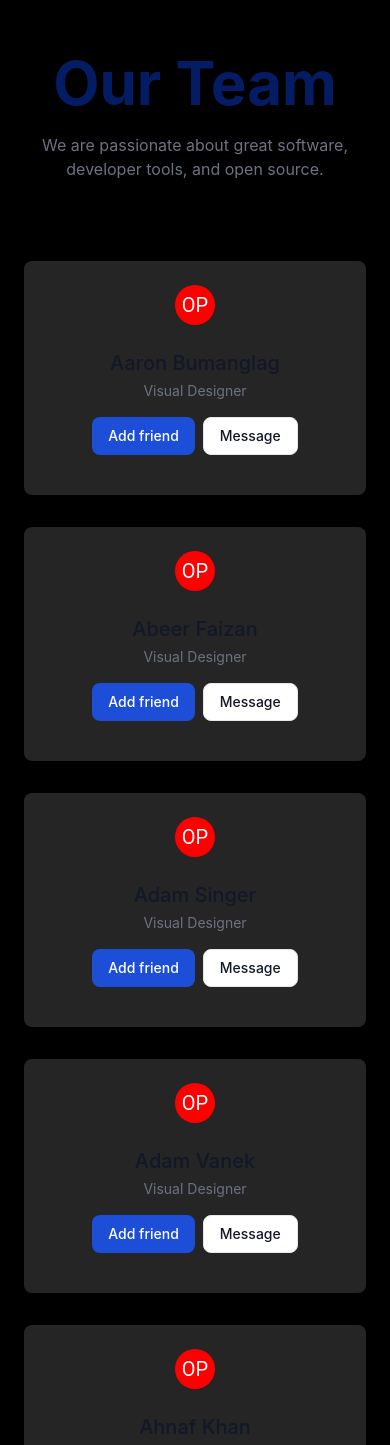
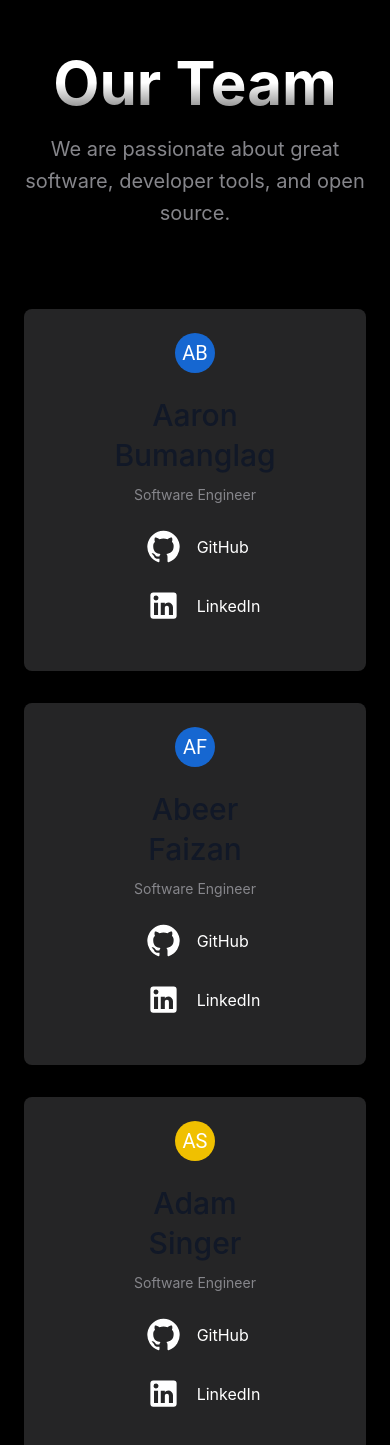
Before and after one commit to open-source-labs/Reactype-web, a Next.js app: page /TeamCards in a window 390 px wide. Shown: the part 123-1568 px from the top of the page. Built offline with nearby package versions, Linux system fonts and the light colour scheme; no server answers.

Commit message:
second 23

```diff
--- a/package.json
+++ b/package.json
@@ -20,6 +20,8 @@
     "@types/react": "18.2.21",
     "@types/react-dom": "18.2.7",
     "autoprefixer": "10.4.15",
+    "axios": "^1.6.7",
+    "cheerio": "^1.0.0-rc.12",
     "eslint": "8.48.0",
     "eslint-config-next": "13.4.19",
     "framer-motion": "^11.0.5",
--- a/src/app/constants/index.js
+++ b/src/app/constants/index.js
@@ -134,437 +134,524 @@ const dropDownMenuItems = [
 
 const people = [
   {
-    name: "Aaron Bumanglag",
+    firstName: "Aaron",
+    lastName: "Bumanglag",
     github: "https://github.com/akbuma",
     linkedin: "https://www.linkedinin.com/in/akbuma",
   },
   {
-    name: "Abeer Faizan",
+    firstName: "Abeer",
+    lastName: "Faizan",
     github: "https://github.com/abeer-f",
     linkedin: "http://www.linkedinin.com/in/abeerfaizan",
   },
   {
-    name: "Adam Singer",
+    firstName: "Adam",
+    lastName: "Singer",
     github: "https://github.com/spincycle01",
     linkedin: "https://linkedinin.com/in/adsing",
   },
   {
-    name: "Adam Vanek",
+    firstName: "Adam",
+    lastName: "Vanek",
     github: "https://github.com/atvanek",
     linkedin: "https://linkedin.com/in/atvanek",
   },
   {
-    name: "Ahsan Rao",
+    firstName: "Ahsan",
+    lastName: "Rao",
     github: "https://github.com/ahsan-rao",
     linkedin: "https://linkedinin.com/in/ahsan-rao",
   },
   {
-    name: "Alex Wolinsky",
+    firstName: "Alex",
+    lastName: "Wolinsky",
     github: "https://github.com/aw2934",
     linkedin: "https://www.linkedinin.com/in/alex-wolinsky-80ab591b2/",
   },
   {
-    name: "Alex Yu",
+    firstName: "Alex",
+    lastName: "Yu",
     github: "https://github.com/buddhajjigae",
     linkedin: "https://www.linkedinin.com/in/alexjihunyu/",
   },
   {
-    name: "Andrew Cho",
+    firstName: "Andrew",
+    lastName: "Cho",
     github: "https://github.com/andrewjcho84",
     linkedin: "https://www.linkedinin.com/in/andrewjcho84/",
   },
   {
-    name: "Anthony Torrero",
+    firstName: "Anthony",
+    lastName: "Torrero",
     github: "https://github.com/Anthonytorrero",
     linkedin: "https://www.linkedinin.com/in/anthony-torrero-4b8798159/",
   },
   {
-    name: "Ben Cauffman",
+    firstName: "Ben",
+    lastName: "Cauffman",
     github: "https://github.com/BenCauffman",
     linkedin: "https://linkedinin.com/in/benjamin-cauffman",
   },
   {
-    name: "Bianca Picasso",
+    firstName: "Bianca",
+    lastName: "Picasso",
     github: "https://github.com/BiancaPicasso",
     linkedin: "https://www.linkedinin.com/in/bianca-picasso/",
   },
   {
-    name: "Brian Han",
+    firstName: "Brian",
+    lastName: "Han",
     github: "https://github.com/brianjshan",
     linkedin: "https://www.linkedinin.com/in/brianjisoohan/",
   },
   {
-    name: "Bryan Chau",
+    firstName: "Bryan",
+    lastName: "Chau",
     github: "https://github.com/bchauu",
     linkedin: "https://www.linkedinin.com/in/chaubryan1",
   },
   {
-    name: "Calvin Cao",
+    firstName: "Calvin",
+    lastName: "Cao",
     github: "https://github.com/calvincao",
     linkedin: "https://www.linkedinin.com/in/calvincao9/",
   },
   {
-    name: "Carly Jackson",
+    firstName: "Carly",
+    lastName: "Jackson",
     github: "https://github.com/carlyjackson",
     linkedin: "https://www.linkedinin.com/in/carly-jackson-ab9010231/",
   },
   {
-    name: "Charles Finocchiaro",
+    firstName: "Charles",
+    lastName: "Finocchiaro",
     github: "https://github.com/null267",
     linkedin: "https://www.linkedinin.com/in/charles-finocchiaro-62440040/",
   },
   {
-    name: "Chelsea Fewer",
+    firstName: "Chelsea",
+    lastName: "Fewer",
     github: "https://github.com/chelseyeslehc",
     linkedin: "https://www.linkedinin.com/in/chelsey-fewer/",
   },
   {
-    name: "Chris Tang",
+    firstName: "Chris",
+    lastName: "Tang",
     github: "https://github.com/chrisjtang",
     linkedin: "https://www.linkedinin.com/in/chrisjtang/",
   },
   {
-    name: "Christian Padilla",
+    firstName: "Christian",
+    lastName: "Padilla",
     github: "https://github.com/ChristianEdwardPadilla",
     linkedin: "https://linkedinin.com/in/ChristianEdwardPadilla",
   },
   {
-    name: "Crystal Lim",
+    firstName: "Crystal",
+    lastName: "Lim",
     github: "https://github.com/crlim",
     linkedin: "https://www.linkedinin.com/in/crystallim/",
   },
   {
-    name: "Daniel Reilley",
+    firstName: "Daniel",
+    lastName: "Reilley",
     github: "https://github.com/dreille",
     linkedin: "https://www.linkedinin.com/in/daniel-reilley",
   },
   {
-    name: "Darin Ngau",
+    firstName: "Darin",
+    lastName: "Ngau",
     github: "https://github.com/dnngau",
     linkedin: "https://www.linkedinin.com/in/darin-ngau/",
   },
   {
-    name: "Daryl Foster",
+    firstName: "Daryl",
+    lastName: "Foster",
     github: "https://github.com/MadinventorZero",
     linkedin: "https://www.linkedinin.com/in/darylfosterma/",
   },
   {
-    name: "Diego Vazquez",
+    firstName: "Diego",
+    lastName: "Vazquez",
     github: "https://github.com/diegovazquezny",
     linkedin: "https://www.linkedin.com/in/diegovazquezny/",
   },
   {
-    name: "Edward Park",
+    firstName: "Edward",
+    lastName: "Park",
     github: "https://github.com/eddypjr",
     linkedin: "http://www.linkedin.com/in/edwardparkwork",
   },
   {
-    name: "Elena Conn",
+    firstName: "Elena",
+    lastName: "Conn",
     github: "https://github.com/elenaconn",
     linkedin: "https://www.linkedin.com/in/elena-conn/",
   },
   {
-    name: "Eliot Nguyen",
+    firstName: "Eliot",
+    lastName: "Nguyen",
     github: "https://github.com/ibeeliot",
     linkedin: "https://www.linkedin.com/in/ibeeliot",
   },
   {
-    name: "Evan Crews",
+    firstName: "Evan",
+    lastName: "Crews",
     github: "https://github.com/Evan-Crews",
     linkedin: "https://www.linkedin.com/in/evan-crews/",
   },
   {
-    name: "Fredo Chen",
+    firstName: "Fredo",
+    lastName: "Chen",
     github: "https://github.com/fredosauce",
     linkedin: "https://www.linkedin.com/in/fredochen/",
   },
   {
-    name: "Garrett Hutson",
+    firstName: "Garrett",
+    lastName: "Hutson",
     github: "/https://github.com/GarrettHutson",
     linkedin: "https://www.linkedin.com/in/garrett-hutson-84144b237",
   },
   {
-    name: "Huy Pham",
+    firstName: "Huy ",
+    lastName: "Pham",
     github: "https://github.com/huypham048",
     linkedin: "https://www.linkedin.com/in/huypham048/",
   },
   {
-    name: "Ian Davis",
+    firstName: "Ian",
+    lastName: "Davis",
     github: "https://github.com/iancdavis",
     linkedin: "https://www.linkedin.com/in/icdavis/",
   },
   {
-    name: "Jesse Zuniga",
+    firstName: "Jesse",
+    lastName: "Zuniga",
     github: "https://github.com/jzuniga206",
     linkedin: "https://www.linkedin.com/in/jesse-zuniga",
   },
   {
-    name: "Jin Soo Lim",
+    firstName: "Jin",
+    lastName: "Soo Lim",
     github: "https://github.com/jinsoolim",
     linkedin: "https://www.linkedin.com/in/jin-soo-lim-3a567b1b3/",
   },
   {
-    name: "Jonathan Calvo Ramirez",
+    firstName: "Jonathan",
+    lastName: "Calvo Ramirez",
     github: "https://github.com/jonocr",
     linkedin: "https://www.linkedin.com/in/jonathan-calvo/",
   },
   {
-    name: "Julie Wu",
+    firstName: "Julie",
+    lastName: "Wu",
     github: "https://github.com/yutingwu4",
     linkedin: "https://www.linkedin.com/in/jwuarchitect/",
   },
   {
-    name: "Katrina Henderson",
+    firstName: "Katrina",
+    lastName: "Henderson",
     github: "https://github.com/kchender",
     linkedin: "https://www.linkedin.com/in/kchender/",
   },
   {
-    name: "Ken Bains",
+    firstName: "Ken",
+    lastName: "Bains",
     github: "https://github.com/ken-Bains",
     linkedin: "https://www.linkedin.com/in/ken-Bains/",
   },
   {
-    name: "Kevin Park",
+    firstName: "Kevin",
+    lastName: "Park",
     github: "https://github.com/xkevinpark",
     linkedin: "https://www.linkedin.com/in/xkevinpark/",
   },
   {
-    name: "Khuong Nguyen",
+    firstName: "Khuong",
+    lastName: "Nguyen",
     github: "https://github.com/khuongdn16",
     linkedin: "https://www.linkedin.com/in/khuong-nguyen/",
   },
   {
-    name: "Laura Forden",
+    firstName: "Laura",
+    lastName: "Forden",
     github: "https://github.com/lauraafor",
     linkedin: "https://www.linkedin.com/in/la-forden",
   },
   {
-    name: "Lauren Leer",
+    firstName: "Lauren",
+    lastName: "Leer",
     github: "https://github.com/LALeer",
     linkedin: "https://www.linkedin.com/in/lauren-leer",
   },
   {
-    name: "Linh Tran",
+    firstName: "Linh",
+    lastName: "Tran",
     github: "https://github.com/linhatran",
     linkedin: "https://www.linkedin.com/in/linhatran",
   },
   {
-    name: "Luke Madden",
+    firstName: "Luke",
+    lastName: "Madden",
     github: "https://github.com/lukemadden",
     linkedin: "https://www.linkedin.com/in/lukemadden/",
   },
   {
-    name: "Matteo Diterlizzi",
+    firstName: "Matteo ",
+    lastName: "Diterlizzi",
     github: "https://github.com/MatteoDiter",
     linkedin: "www.linkedin.com/in/matteo-diterlizzi-564166107/",
   },
   {
-    name: "Michael Ng",
+    firstName: "Michael",
+    lastName: "Ng",
     github: "https://github.com/mikogome",
     linkedin: "www.linkedin.com/in/michaelng2",
   },
   {
-    name: "Mike Dunnmon",
+    firstName: "Mike",
+    lastName: "Dunnmon",
     github: "https://github.com/mdunnmon",
     linkedin: "www.linkedin.com/in/michaeldunnmon/",
   },
   {
-    name: "Miles Wright",
+    firstName: "Miles",
+    lastName: "Wright",
     github: "https://github.com/Miles818",
     linkedin: "https://www.linkedin.com/in/miles-m-wright/",
   },
   {
-    name: "Mitchel Severe",
+    firstName: "Mitchel",
+    lastName: "Severe",
     github: "https://github.com/mitchelsevere",
     linkedin: "https://www.linkedin.com/in/misevere/",
   },
   {
-    name: "Natalie Vick",
+    firstName: "Natalie",
+    lastName: "Vick",
     github: "https://github.com/natattackvick",
     linkedin: "https://www.linkedin.com/in/vicknatalie/",
   },
   {
-    name: "Philip Hua",
+    firstName: "Philip ",
+    lastName: "Hua",
     github: "https://github.com/pmhua",
     linkedin: "https://www.linkedin.com/in/philip-minh-hua/",
   },
   {
-    name: "Rachel Kucharski",
+    firstName: "Rachel",
+    lastName: "Kucharski",
     github: "https://github.com/rachelk585",
     linkedin: "https://www.linkedin.com/in/rachelkucharski/",
   },
   {
-    name: "Ron Fu",
+    firstName: "Ron",
+    lastName: "Fulast",
     github: "https://github.com/rfvisuals",
     linkedin: "https://www.linkedin.com/in/ronfu/",
   },
   {
-    name: "Rose Jiang",
+    firstName: "Rose",
+    lastName: "Jiang",
     github: "https://github.com/jujupro",
     linkedin: "https://www.linkedin.com/in/rose-jiang",
   },
   {
-    name: "Salvatore Saluga",
+    firstName: "Salvatore",
+    lastName: "Saluga",
     github: "https://github.com/SalSaluga",
     linkedin: "https://www.linkedin.com/in/salvatore-saluga/",
   },
   {
-    name: "Sang (Sean) Kil",
+    firstName: "Sang",
+    lastName: "Kil",
     github: "https://github.com/Skilzsz",
     linkedin: "https://www.linkedin.com/in/sanghkil",
   },
   {
-    name: "Sean Sadykoff",
+    firstName: "Sean",
+    lastName: "Sadykoff",
     github: "https://github.com/sean1292",
     linkedin: "https://www.linkedin.com/in/sean-sadykoff/",
   },
   {
-    name: "Shana Hoehn",
+    firstName: "Shana ",
+    lastName: "Hoehn",
     github: "https://github.com/slhoehn",
     linkedin: "http://www.linkedin.com/in/shana-hoehn",
   },
   {
-    name: "Shirley Liu",
+    firstName: "Shirley",
+    lastName: "Liu",
     github: "https://github.com/yijunliu90",
     linkedin: "https://www.linkedin.com/in/yijunliu/",
   },
   {
-    name: "Shlomo Porges",
+    firstName: "Shlomo",
+    lastName: "Porges",
     github: "https://github.com/ShlomoPorges",
     linkedin: "https://linkedin.com/shlomoporges",
   },
   {
-    name: "Stephen Kim",
+    firstName: "Stephen",
+    lastName: "Kim",
     github: "https://github.com/stephenkim612",
     linkedin: "http://www.linkedin.com/in/stephenkim612",
   },
   {
-    name: "Stormi Hashimoto",
+    firstName: "Stormi ",
+    lastName: "Hashimoto",
     github: "https://github.com/stormikph",
     linkedin: "https://www.linkedin.com/in/stormikph/",
   },
   {
-    name: "Thomas Lukasiewicz",
+    firstName: "Thomas",
+    lastName: "Lukasiewicz",
     github: "https://github.com/tlukasiewicz89",
     linkedin: "https://www.linkedin.com/in/thomas-lukasiewicz-27676273/",
   },
   {
-    name: "Tolga Mizrakci",
+    firstName: "Tolga",
+    lastName: "Mizrakci",
     github: "https://github.com/tolgamizrakci",
     linkedin: "https://linkedin.com/in/tolga-mizrakci",
   },
   {
-    name: "Tony Ito-cole",
+    firstName: "Tony",
+    lastName: "Ito-cole",
     github: "https://github.com/tonyito",
     linkedin: "https://www.linkedin.com/in/tony-ito-cole",
   },
   {
-    name: "Tyler Sullberg",
+    firstName: "Tyler",
+    lastName: "Sullberg",
     github: "https://github.com/tsully",
     linkedin: "https://www.linkedin.com/in/tyler-sullberg",
   },
   {
-    name: "Ulrich Neujahr",
+    firstName: "Ulrich",
+    lastName: "Neujahr",
     github: "https://github.com/nobrackets",
     linkedin: "http://www.linkedin.com/in/nobrackets",
   },
   {
-    name: "William Cheng",
+    firstName: "William",
+    lastName: "Cheng",
     github: "https://github.com/WilliamCheng12345",
     linkedin: "https://www.linkedin.com/in/william-cheng-0723/",
   },
   {
-    name: "William Rittwage",
+    firstName: "William",
+    lastName: "Rittwage",
     github: "https://github.com/wbrittwage",
     linkedin: "https://www.linkedin.com/in/william-rittwage/",
   },
   {
-    name: "Xiao Wang",
+    firstName: "Xiao",
+    lastName: "Wang",
     github: "https://github.com/wang9hu",
     linkedin: "https://www.linkedin.com/in/xiao-wang-03183285/",
   },
   {
-    name: "Yohan Jeon",
+    firstName: "Yohan",
+    lastName: "Jeon",
     github: "https://github.com/Yoheze",
     linkedin: "https://www.linkedin.com/in/yohan-jeon1",
   },
   {
-    name: "William Yoon",
+    firstName: "William",
+    lastName: "Yoon",
     github: "https://github.com/williamdyoon",
     linkedin: "https://www.linkedin.com/in/williamdyoon/",
   },
   {
-    name: "Yuanji Huang",
+    firstName: "Yuanji",
+    lastName: "Huang",
     github: "https://github.com/kr1spybacon",
     linkedin: "https://www.linkedin.com/in/yuanjihuang/",
   },
   {
-    name: "Liam Roh",
+    firstName: "Liam",
+    lastName: "Roh",
     github: "https://github.com/liamroh",
     linkedin: "https://www.linkedin.com/in/liam-roh/",
   },
   {
-    name: "Ahnaf Khan",
+    firstName: "Ahnaf",
+    lastName: "Khan",
     github: "https://github.com/AhnafKhvn",
     linkedin: "https://www.linkedin.com/in/ahnaf-khan-844a70193",
   },
   {
-    name: "Victor Martins",
+    firstName: "Victor",
+    lastName: "Martins",
     github: "https://github.com/martins5225",
     linkedin: "https://www.linkedin.com/in/victor-martins-542611186/",
   },
   {
-    name: "Denton Wong",
+    firstName: "Denton",
+    lastName: "Wong",
     github: "https://github.com/dentonwong",
     linkedin: "https://www.linkedin.com/in/denton-wong/",
   },
   {
-    name: "Hernan Damazo",
+    firstName: "Hernan",
+    lastName: "Damazo",
     github: "https://github.com/raulclassico7",
     linkedin: "https://www.linkedin.com/in/raul-hernan-damazo-chang-9440ab191",
   },
   {
-    name: "Sophia Bui",
+    firstName: "Sophia",
+    lastName: "Bui",
     github: "https://github.com/sophia-bui",
     linkedin: "https://www.linkedin.com/in/sophiabui/",
   },
   {
-    name: "Rick McGrath",
+    firstName: "Rick",
+    lastName: "McGrath",
     github: "https://github.com/r-mcgrath",
     linkedin: "https://www.linkedin.com/in/rick-mcgrath-b1617126b/",
   },
   {
-    name: "Hadrian Chan",
+    firstName: "Hadrian",
+    lastName: "Chan",
     github: "https://github.com/HadriChan",
     linkedin: "https://www.linkedin.com/in/hadrian-chan-445a8622a/",
   },
   {
-    name: "Nam Ha",
+    firstName: "Nam",
+    lastName: "Halast",
     github: "https://github.com/namos2502",
     linkedin: "https://www.linkedin.com/in/namos2502/",
   },
   {
-    name: "Sonya Hu",
+    firstName: "Sonya",
+    lastName: "Hu",
     github: "https://github.com/sonyahu15",
     linkedin: "https://www.linkedin.com/in/sonyahu25/",
   },
   {
-    name: "Cyrus Burns",
+    firstName: "Cyrus",
+    lastName: "Burns",
     github: "https://github.com/cyburns",
     linkedin: "https://www.linkedin.com/in/cyrus-burns/",
   },
   {
-    name: "Jon Wage",
+    firstName: "Jon",
+    lastName: "Wage",
     github: "",
     linkedin: "",
   },
   {
-    name: "Brian Yan",
+    firstName: "Brian",
+    lastName: "Yan",
     github: "",
     linkedin: "",
   },
   {
-    name: "Eliza Zhang",
+    firstName: "Eliza",
+    lastName: "Zhang",
     github: "",
     linkedin: "",
   },
@@ -684,5 +771,5 @@ export {
   dropDownMenuItems,
   people,
   ServiceData,
-  features
+  features,
 };
--- a/src/app/style.js
+++ b/src/app/style.js
@@ -18,4 +18,17 @@ const styles = {
     "sm:text-[18px] text-[14px] text-black uppercase tracking-wider",
 };
 
-export { styles };
+const avatarColorArray = [
+  "#2fd64d",
+  "#1667d1",
+  "#fb4c64",
+  "#f0c000",
+  "#be5be8",
+  "#fe9c06",
+  "#f6352b",
+  "#1667d1",
+  "#1667d1",
+  "#50ed6a",
+];
+
+export { styles, avatarColorArray };
--- a/src/pages/TeamCards.tsx
+++ b/src/pages/TeamCards.tsx
@@ -1,27 +1,61 @@
 import "../app/globals.css";
 import { people } from "../app/constants";
 import { Avatar } from "@mui/material";
+import { avatarColorArray } from "@/app/style";
+import { GitHub, LinkedIn } from "@mui/icons-material";
+import { useEffect, useState } from "react";
+import axios from 'axios';
+import cheerio from 'cheerio';
 
 interface People {
-  name: string;
+  firstName: string;
+  lastName: string;
   github?: string;
   linkedin?: string;
 }
 
-function filterAndSortContributors(contributors: People[]): People[] {
-  return contributors.sort((a, b) => {
-    const nameA = a.name.toLowerCase();
-    const nameB = b.name.toLowerCase();
+interface PeopleWithImage extends People {
+  imageUrl?: string;
+}
+
+const filterAndSortContributors = (contributors: People[]): People[] =>
+  contributors.sort((a, b) => {
+    const nameA = a.firstName.toLowerCase();
+    const nameB = b.firstName.toLowerCase();
 
     if (nameA < nameB) return -1;
     if (nameA > nameB) return 1;
     return 0;
   });
+
+const Team = () => {
+  const [peopleWithImages, setPeopleWithImages] = useState<PeopleWithImage[]>(
+    []
+  );
+
+  useEffect(() => {
+    const fetchLinkedInImages = async () => {
+      const updatedPeople: PeopleWithImage[] = [];
+      for (const person of people) {
+        try {
+          const response = await axios.get(person.linkedin);
+          const html = response.data;
+          const $ = cheerio.load(html);
+          const imageUrl = $('meta[property="og:image"]').attr("content");
+          updatedPeople.push({ ...person, imageUrl });
+        } catch (error) {
+          console.error(
+            `Error fetching LinkedIn image for ${person.firstName} ${person.lastName}: ${error}`
+          );
         }
+      }
+      setPeopleWithImages(updatedPeople);
+    };
+    fetchLinkedInImages();
+  }, []);
 
   const sortedPeople = filterAndSortContributors(people);
 
-const Team = () => {
   return (
     <div
       id="meettheteam"
@@ -29,50 +63,74 @@ const Team = () => {
     >
       <div className="mx-auto max-w-7xl gap-x-8 gap-y-20 px-6 ">
         <div className="my-[5rem]">
-          <h1 className="text-6xl font-bold text-[#031c64] text-center">
+          <h1 className="text-6xl font-bold white-text-grad  text-center">
             Our Team
           </h1>
-          <p className="my-5 text-gray-500 text-center">
+          <p className="my-5 text-xl leading-8 text-[#86868b] text-center">
             We are passionate about great software, developer tools, and open
             source.
           </p>
         </div>
         <div
           role="list"
-          className="grid gap-x-5 gap-y-8 sm:grid-cols-5 sm:gap-y-9 xl:col-span-2"
+          className="grid gap-x-5 gap-y-8 lg:grid-cols-5 md:grid-cols-3 sm:grid-cols-2 sm:gap-y-9 xl:col-span-2"
         >
-          {sortedPeople.map((person, index) => (
+          {sortedPeople.map((person, index) => {
+            const randomAvatarColor =
+              avatarColorArray[
+                Math.floor(Math.random() * avatarColorArray.length)
+              ];
+            return (
               <div
                 key={index}
                 className="w-full max-w-sm bg-[#252526] rounded-lg shadow "
               >
                 <div className="flex flex-col items-center pb-10">
                   <div className="m-6">
-                  <Avatar sx={{ bgcolor: "red" }}>OP</Avatar>
+                    <Avatar sx={{ bgcolor: randomAvatarColor }}>
+                      {person.firstName[0]}
+                      {person.lastName[0]}
+                    </Avatar>
                   </div>
-                <h5 className="mb-1 text-xl font-medium text-gray-900 dark:text-white">
-                  {person.name}
+                  <h5 className="mb-1 text-3xl font-medium text-gray-900 dark:text-white">
+                    {person.firstName}
                   </h5>
-                <span className="text-sm text-gray-500 dark:text-gray-400">
-                  Visual Designer
+                  <h5 className="mb-1 text-3xl font-medium text-gray-900 dark:text-white">
+                    {person.lastName}
+                  </h5>
+                  <span className="text-sm text-[#86868b] mt-2">
+                    Software Engineer
                   </span>
-                <div className="flex mt-4 md:mt-6">
+                  <div className="flex flex-col mt-4 md:mt-6 ">
+                    <div className="flex items-center">
                       <a
-                    href="#"
-                    className="inline-flex items-center px-4 py-2 text-sm font-medium text-center text-white bg-blue-700 rounded-lg hover:bg-blue-800 focus:ring-4 focus:outline-none focus:ring-blue-300 dark:bg-blue-600 dark:hover:bg-blue-700 dark:focus:ring-blue-800"
+                        href={person.github}
+                        className="inline-flex items-center px-4 py-2 text-sm font-medium text-center text-white"
                       >
-                    Add friend
+                        <GitHub
+                          fontSize="large"
+                          className="hover:text-[#86868b]"
+                        />
                       </a>
+                      <span className="text-white hover:underline">GitHub</span>
+                    </div>
+                    <div className="flex items-center mt-2 text-white">
                       <a
-                    href="#"
-                    className="py-2 px-4 ms-2 text-sm font-medium text-gray-900 focus:outline-none bg-white rounded-lg border border-gray-200 hover:bg-gray-100 hover:text-blue-700 focus:z-10 focus:ring-4 focus:ring-gray-100 dark:focus:ring-gray-700 dark:bg-gray-800 dark:text-gray-400 dark:border-gray-600 dark:hover:text-white dark:hover:bg-gray-700"
+                        href={person.linkedin}
+                        className="inline-flex items-center px-4 py-2 text-sm font-medium text-center "
                       >
-                    Message
+                        <LinkedIn
+                          fontSize="large"
+                          className="hover:text-[#86868b]"
+                        />
                       </a>
+                      <span className="hover:underline">LinkedIn</span>
                     </div>
                   </div>
                 </div>
-          ))}
+              </div>
+            );
+          })}
         </div>
       </div>
     </div>
```
Also changed, not shown: src/app/components/Footer.tsx (+6 -6 lines), 1 other file (tests, documents, lock files or other folders). Lines whose indentation alone changed are shown as unchanged.
